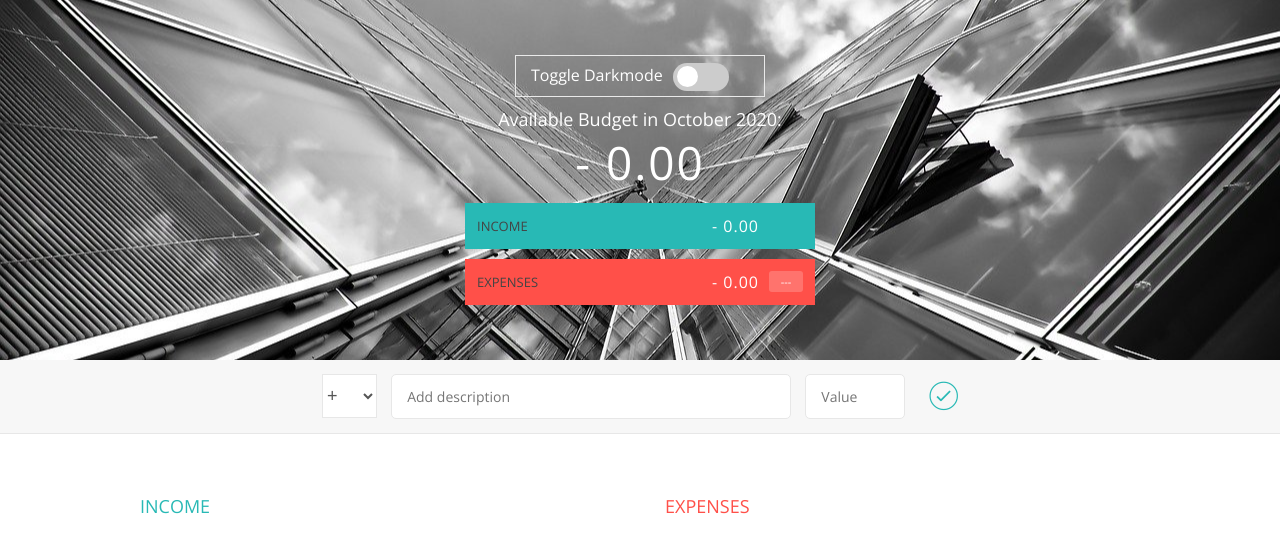
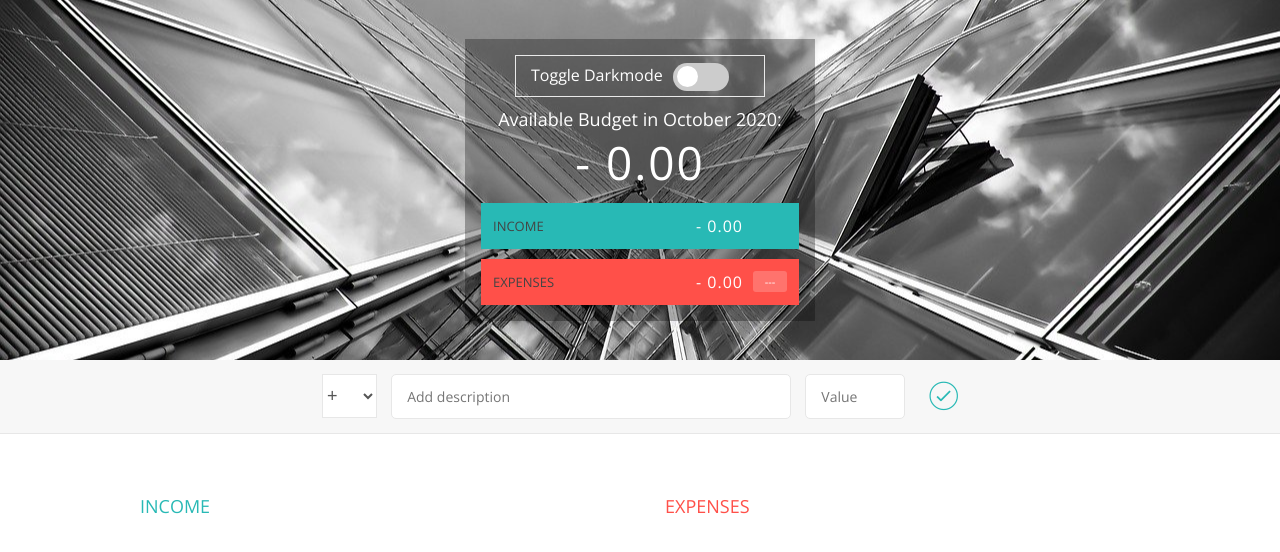
Before and after one commit to ghulamghousdev/BudgetApp, a plain HTML site: page index.html in a window 1280 px wide. Drawn offline with nearby package versions, Linux system fonts and the light colour scheme.

Commit message:
improved readability of the budget container

```diff
--- a/style/style.css
+++ b/style/style.css
@@ -46,6 +46,8 @@ body {
 }
 
 .budget {
+  background: rgba(0,0,0,0.3);
+  padding: 1rem;
   position: absolute;
   width: 350px;
   top: 50%;
```
